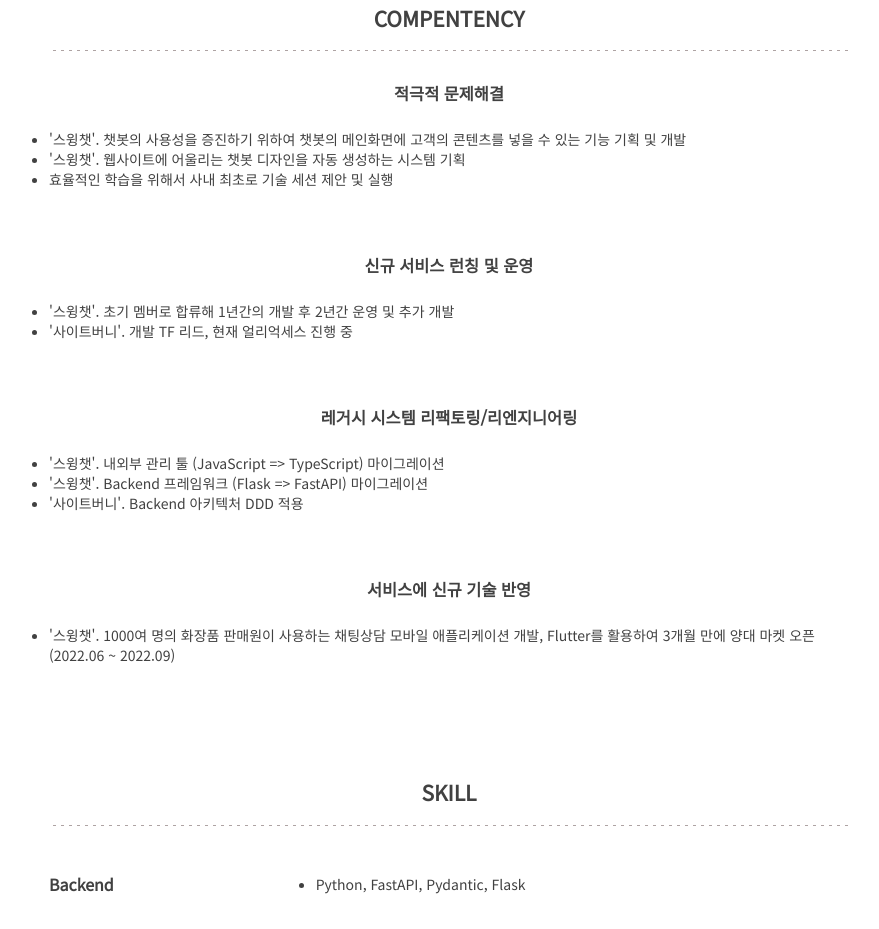
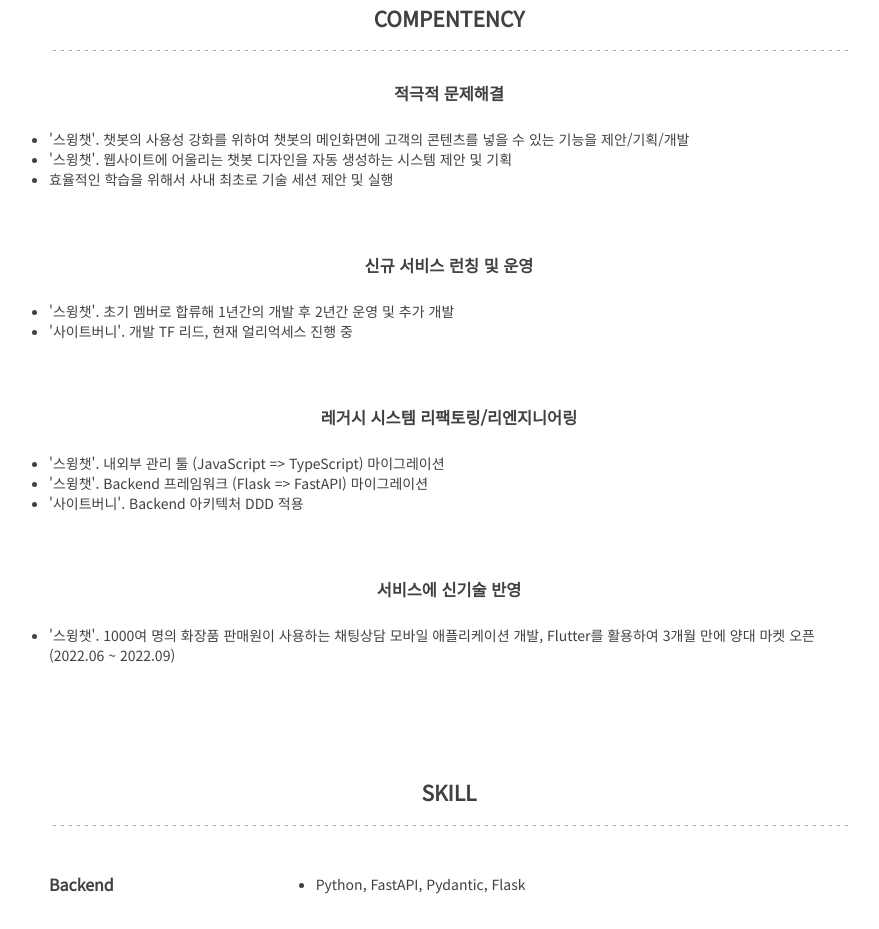
Before and after one commit to 30kanghee/resume, a plain HTML site: page index.html in a window 1280 px wide. Shown: the part 1378-2307 px from the top of the page, without its empty margins (191-1070 px from the left). Drawn offline with Linux system fonts and the light colour scheme.

Commit message:
문구변경

```diff
--- a/index.html
+++ b/index.html
@@ -115,8 +115,8 @@
             <div class="compentency">
               <h3 class="text-center">적극적 문제해결</h3>
               <ul>
-                <li>'스윙챗'. 챗봇의 사용성을 증진하기 위하여 챗봇의 메인화면에 고객의 콘텐츠를 넣을 수 있는 기능 기획 및 개발</li>
-                <li>'스윙챗'. 웹사이트에 어울리는 챗봇 디자인을 자동 생성하는 시스템 기획</li>
+                <li>'스윙챗'. 챗봇의 사용성 강화를 위하여 챗봇의 메인화면에 고객의 콘텐츠를 넣을 수 있는 기능을 제안/기획/개발</li>
+                <li>'스윙챗'. 웹사이트에 어울리는 챗봇 디자인을 자동 생성하는 시스템 제안 및 기획</li>
                 <li>효율적인 학습을 위해서 사내 최초로 기술 세션 제안 및 실행</li>
               </ul>
             </div>
@@ -139,7 +139,7 @@
             </div>
 
             <div class="compentency">
-              <h3 class="text-center">서비스에 신규 기술 반영</h3>
+              <h3 class="text-center">서비스에 신기술 반영</h3>
               <ul>
                 <li>'스윙챗'. 1000여 명의 화장품 판매원이 사용하는 채팅상담 모바일 애플리케이션 개발, Flutter를 활용하여 3개월 만에 양대 마켓 오픈 (2022.06 ~ 2022.09)</li>
               </ul>
```
